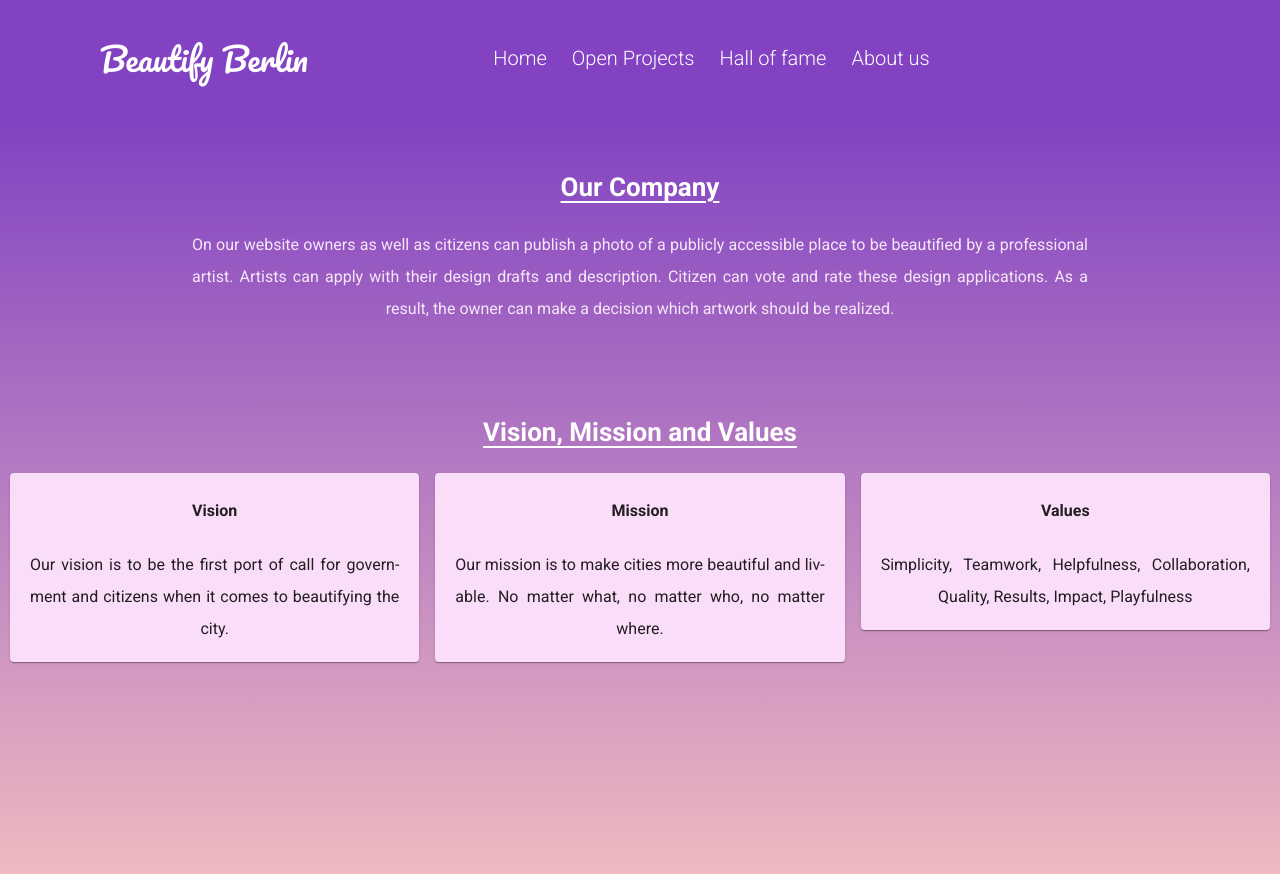
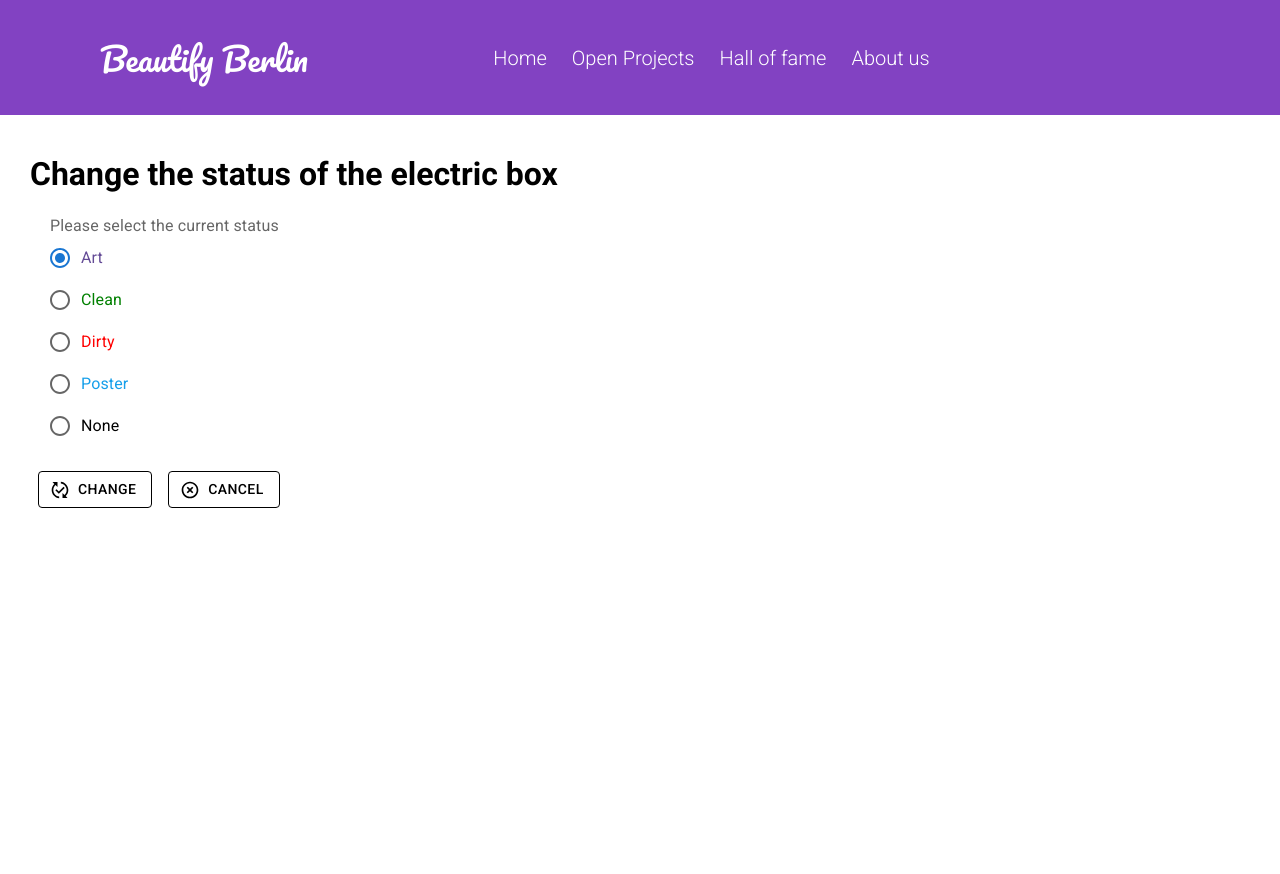
Before and after one commit to TechLabs-Berlin/st22-beautify-berlin, a React (Create React App) app in the folder beautifyberlin/: page / in a window 1280 px wide. Shown: the top 874 px of the page. After the commit the page ends 800 px from the top, so only its background shows below. Built offline with nearby package versions, Linux system fonts and the light colour scheme.

Commit message:
changes on color of statuschange buttons

```diff
--- a/beautifyberlin/src/App.js
+++ b/beautifyberlin/src/App.js
@@ -1,12 +1,12 @@
 import TopBar from "./components/topbar/TopBar";
-import AboutUs from "./pages/AboutUs/AboutUs";
+import Changestatus from "./pages/ChangeStatus/Changestatus";
 
 function App() {
   return (
     <div className="head">
       <>
         <TopBar />
-        <AboutUs />
+        <Changestatus />
       </>
     </div>
   );
--- a/beautifyberlin/src/components/statuschange/StatusChange.js
+++ b/beautifyberlin/src/components/statuschange/StatusChange.js
@@ -15,11 +15,46 @@ export default function StatusChange() {
           value={category}
           onChange={(e) => setCategory(e.target.value)}
         >
-          <FormControlLabel value="art" control={<Radio />} label="Art" />
-          <FormControlLabel value="clean" control={<Radio />} label="Clean" />
-          <FormControlLabel value="dirty" control={<Radio />} label="Dirty" />
-          <FormControlLabel value="poster" control={<Radio />} label="Poster" />
-          <FormControlLabel value="none" control={<Radio />} label="None" />
+          <FormControlLabel
+            value="art"
+            control={<Radio />}
+            label="Art"
+            sx={{
+              color: "rgba(100, 75, 150, 1)",
+            }}
+          />
+          <FormControlLabel
+            value="clean"
+            control={<Radio />}
+            label="Clean"
+            sx={{
+              color: "rgba(0, 128, 0, 1)",
+            }}
+          />
+          <FormControlLabel
+            value="dirty"
+            control={<Radio />}
+            label="Dirty"
+            sx={{
+              color: "rgba(255, 0, 0, 1)",
+            }}
+          />
+          <FormControlLabel
+            value="poster"
+            control={<Radio />}
+            label="Poster"
+            sx={{
+              color: "rgba(22, 159, 234, 1)",
+            }}
+          />
+          <FormControlLabel
+            value="none"
+            control={<Radio />}
+            label="None"
+            sx={{
+              color: "rgba(0, 0, 0, 1)",
+            }}
+          />
         </RadioGroup>
       </FormControl>
     </div>
```
